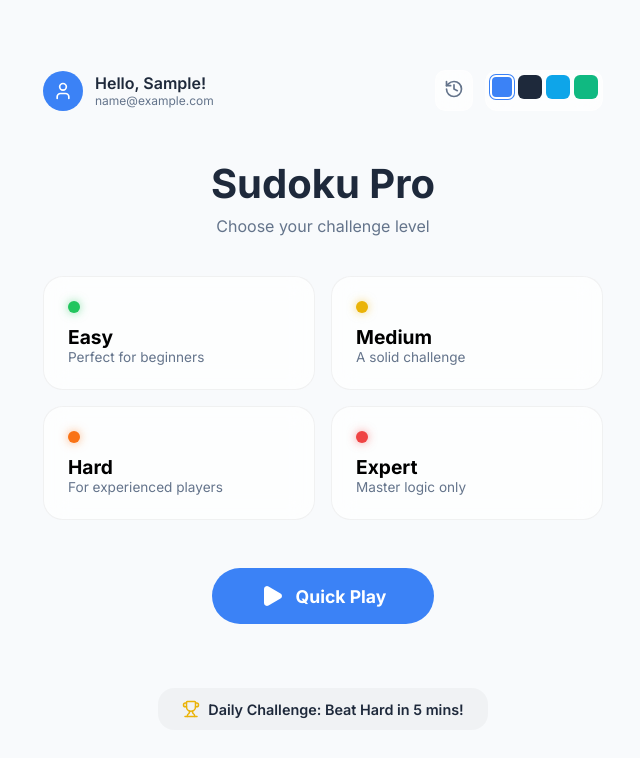
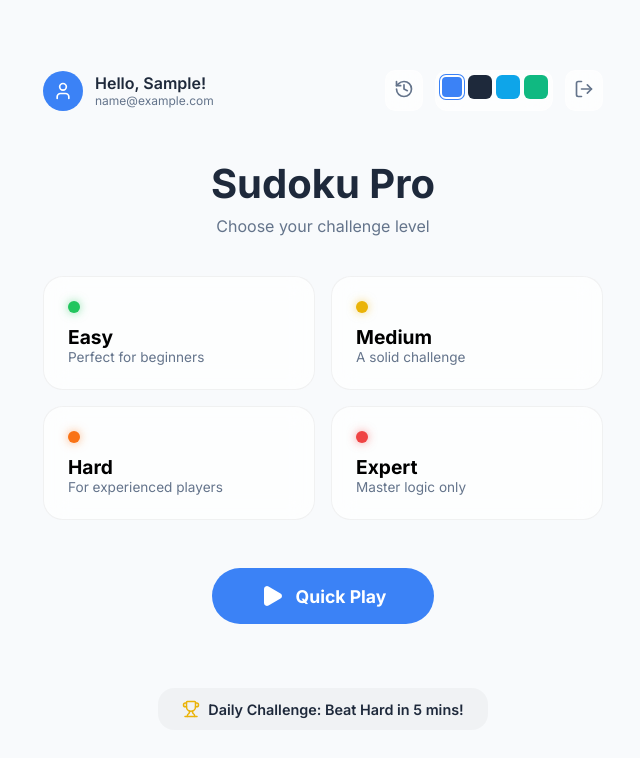
Before and after one commit to Shreyas-7575/Sudoku, a React (Vite) app: page / in a window 1280 px wide. Both pictures are taken after typing "name@example.com", "Sample" into the empty fields and a click on the button "Start Playing". Shown: the top 758 px of the page, without its empty margins (317-957 px from the left). Built offline with nearby package versions, Linux system fonts and the light colour scheme.

Commit message:
Add logout functionality

```diff
--- a/src/App.jsx
+++ b/src/App.jsx
@@ -32,6 +32,12 @@ function App() {
     setScreen('home');
   };
 
+  const handleLogout = () => {
+    localStorage.removeItem('sudoku-user');
+    setUser(null);
+    setScreen('login');
+  };
+
   const startNewGame = (difficulty) => {
     setGameDifficulty(difficulty);
     setScreen('game');
@@ -57,6 +63,7 @@ function App() {
           onStartGame={startNewGame}
           onToggleTheme={toggleTheme}
           currentTheme={theme}
+          onLogout={handleLogout}
         />
       )}
       {screen === 'game' && (
--- a/src/components/Home/Home.jsx
+++ b/src/components/Home/Home.jsx
@@ -1,9 +1,9 @@
 import React from 'react';
 import { motion, AnimatePresence } from 'framer-motion';
-import { Play, History, Trophy, User, X } from 'lucide-react';
+import { Play, History, Trophy, User, X, LogOut } from 'lucide-react';
 import HistoryBoard from './HistoryBoard';
 
-const Home = ({ user, onStartGame, onToggleTheme, currentTheme }) => {
+const Home = ({ user, onStartGame, onToggleTheme, currentTheme, onLogout }) => {
   const [history, setHistory] = React.useState([]);
   const [showHistory, setShowHistory] = React.useState(false);
   const [selectedHistoryEntry, setSelectedHistoryEntry] = React.useState(null);
@@ -91,6 +91,14 @@ const Home = ({ user, onStartGame, onToggleTheme, currentTheme }) => {
               />
             ))}
           </div>
+          <button
+            onClick={onLogout}
+            className="icon-btn glass"
+            style={{ padding: '8px', borderRadius: '10px', color: 'var(--text-muted)' }}
+            title="Sign Out"
+          >
+            <LogOut size={20} />
+          </button>
         </div>
       </header>
 
```
